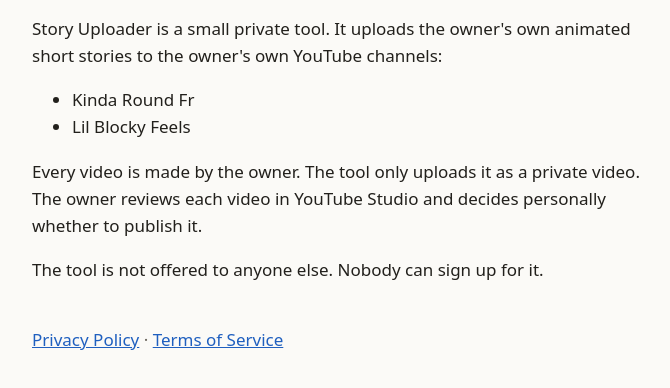
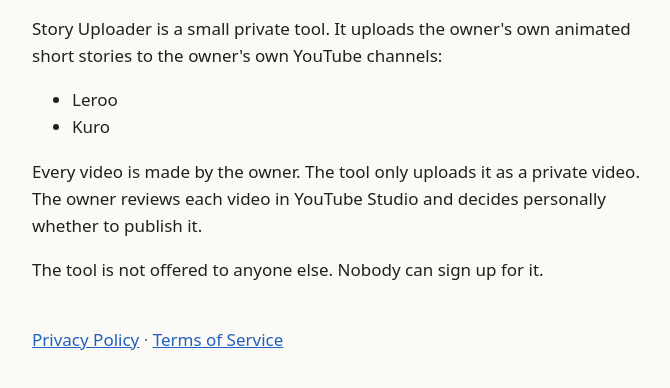
Before and after one commit to Silvanr00/story-uploader, a plain HTML site: page index.html in a window 1280 px wide. Shown: the part 100-488 px from the top of the page, without its empty margins (288-958 px from the left). Drawn offline with Linux system fonts and the light colour scheme.

Commit message:
Update channel names (Leroo, Kuro)
Co-Authored-By: Claude Opus 5.5 <noreply@anthropic.com>

```diff
--- a/index.html
+++ b/index.html
@@ -11,8 +11,8 @@
 <h1>Story Uploader</h1>
 <p>Story Uploader is a small private tool. It uploads the owner's own animated short stories to the owner's own YouTube channels:</p>
 <ul>
-<li>Kinda Round Fr</li>
-<li>Lil Blocky Feels</li>
+<li>Leroo</li>
+<li>Kuro</li>
 </ul>
 <p>Every video is made by the owner. The tool only uploads it as a private video. The owner reviews each video in YouTube Studio and decides personally whether to publish it.</p>
 <p>The tool is not offered to anyone else. Nobody can sign up for it.</p>
```
